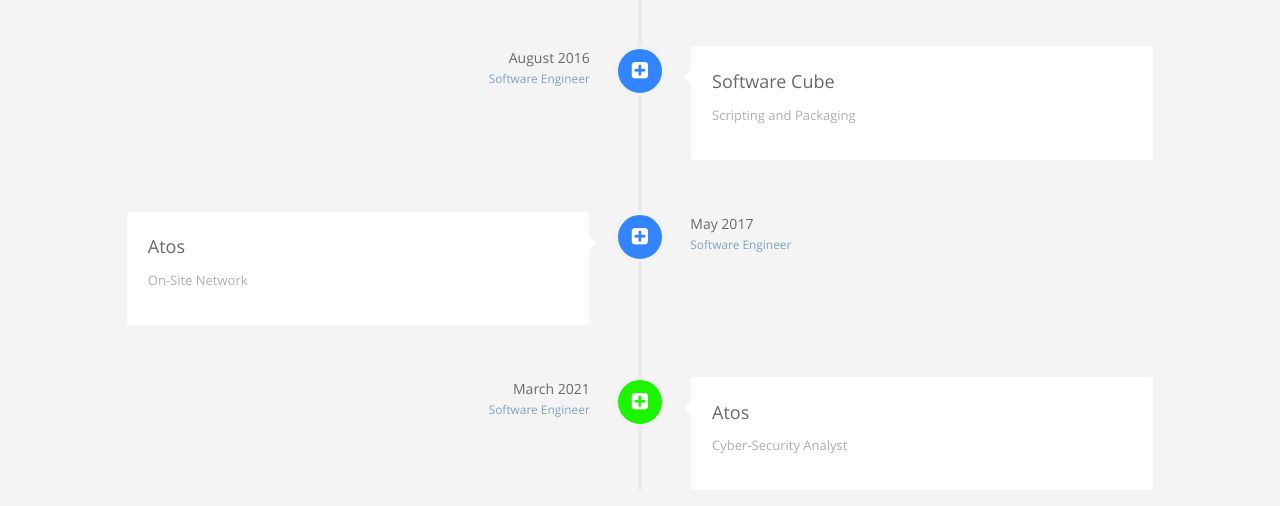
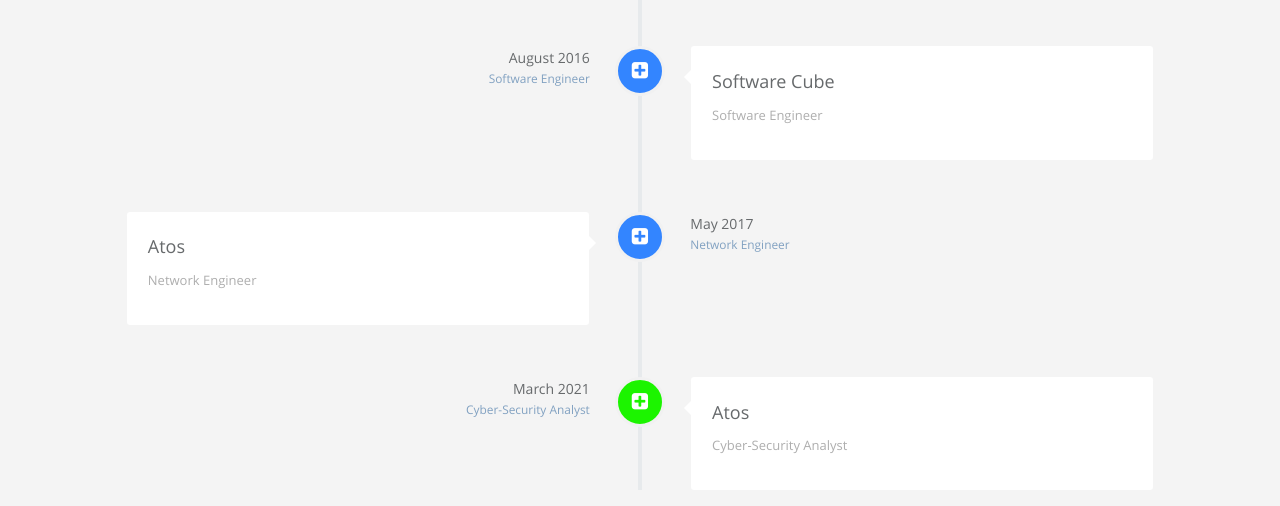
Before and after one commit to PhilMalle/philmalle.github.io, a Jekyll site: the page built from index.html, in a window 1280 px wide and 900 px high, scrolled down 1230 px. Shown: the part 154-660 px from the top of the window. Built offline with Jekyll 4.4.1, drawn with Linux system fonts in a browser that asks for light colours.

Commit message:
Update careers.yml

```diff
--- a/_data/index/careers.yml
+++ b/_data/index/careers.yml
@@ -46,7 +46,7 @@
     detail: Software Cube
     i18n: company_b
   desc:
-    detail: Scripting and Packaging
+    detail: Software Engineer
     i18n: company_b_desc
   date:
     detail: August 2016
@@ -60,13 +60,13 @@
     detail: Atos
     i18n: company_b
   desc:
-    detail: On-Site Network
+    detail: Network Engineer
     i18n: company_b_desc
   date:
     detail: May 2017
     i18n: company_b_date
   job:
-    detail: Software Engineer
+    detail: Network Engineer
     i18n: company_b_job
   icon: fa-plus-square
 
@@ -80,7 +80,7 @@
     detail: March 2021
     i18n: company_b_date
   job:
-    detail: Software Engineer
+    detail: Cyber-Security Analyst
     i18n: company_b_job
   icon: fa-plus-square
   present: true
```
